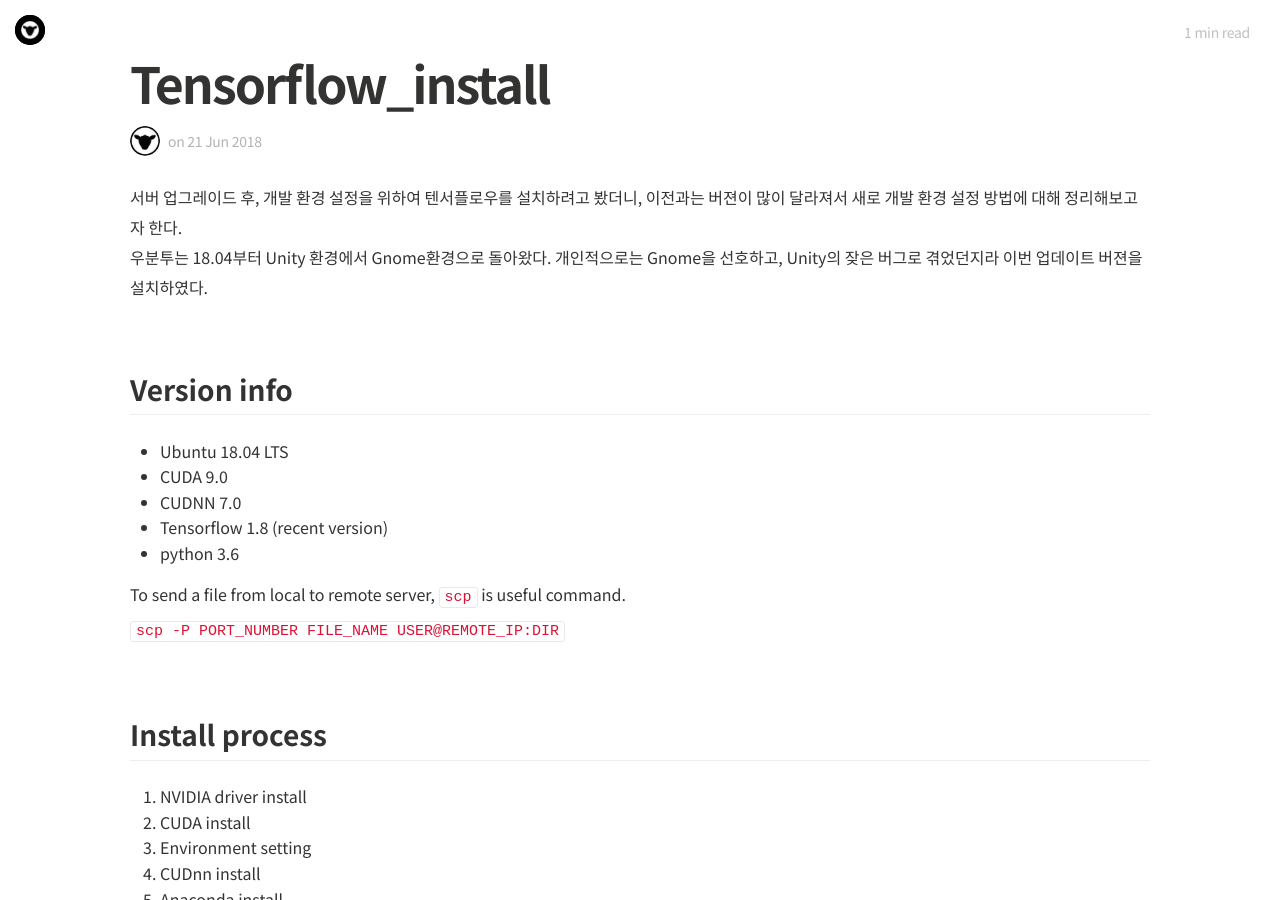
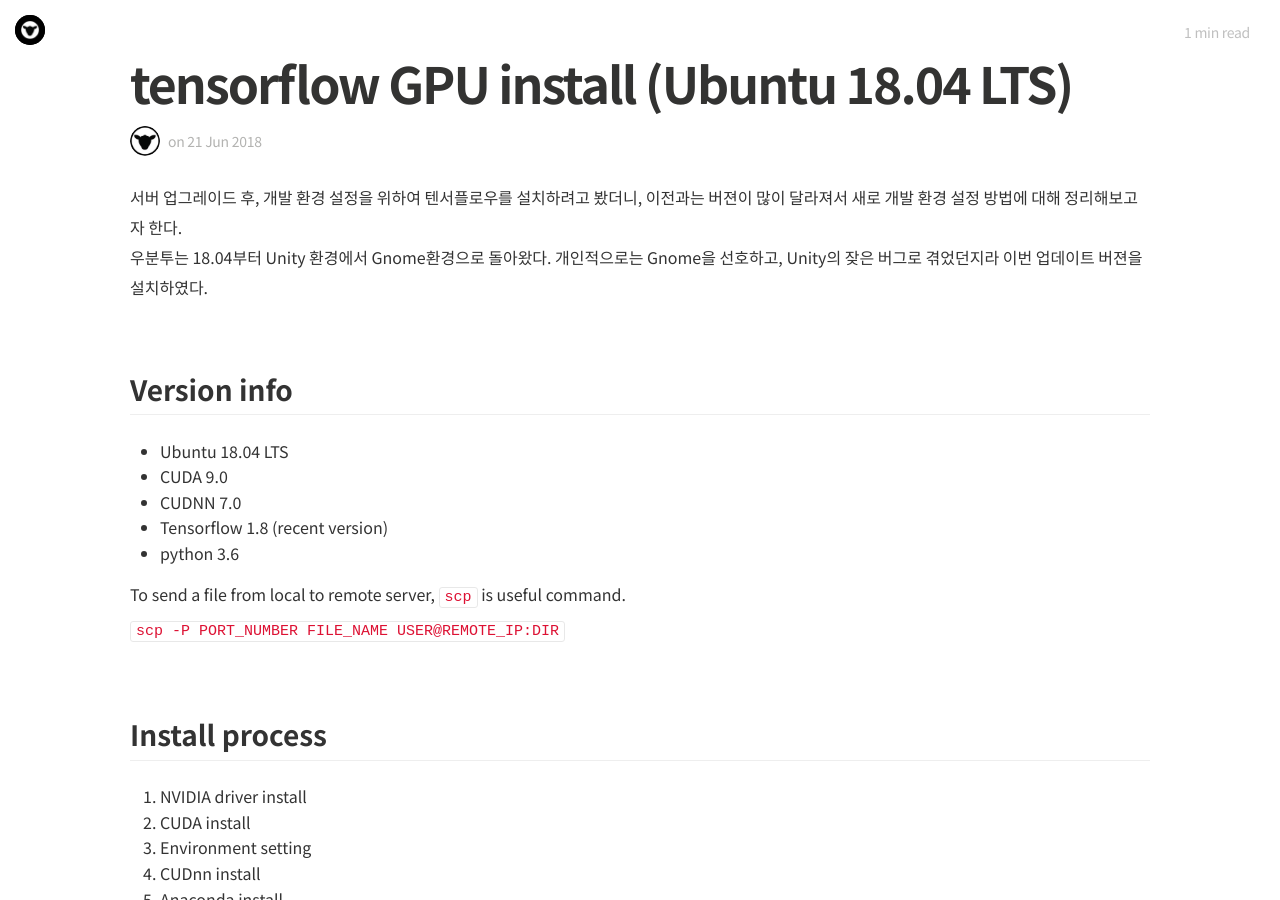
Before and after one commit to Shephexd/shephexd.github.io, a Jekyll site: the page built from _posts/tensorflow/2018-06-21-Tensorflow_install.md, in a window 1280 px wide and 900 px high. Built offline with Jekyll 4.4.1, drawn with Linux system fonts in a browser that asks for light colours; nearby versions of some CDN libraries; some web fonts are replaced; our own code applies the rules of GitHub Pages for plain Markdown files; comment, search, counter and statistics services are not loaded.

Commit message:
RENAME title and ADD yaml

```diff
--- a/_posts/tensorflow/2018-06-21-Tensorflow_install.md
+++ b/_posts/tensorflow/2018-06-21-Tensorflow_install.md
@@ -1,3 +1,12 @@
+---
+layout: post
+title: tensorflow GPU install (Ubuntu 18.04 LTS)
+tags:
+- Development
+- Tensorflow
+- CUDA
+---
+
 
 
 
```
Also changed, not shown: _posts/tensorflow/2017-03-08-Tensorflow_with_GPU.md (+1 -1 lines).
